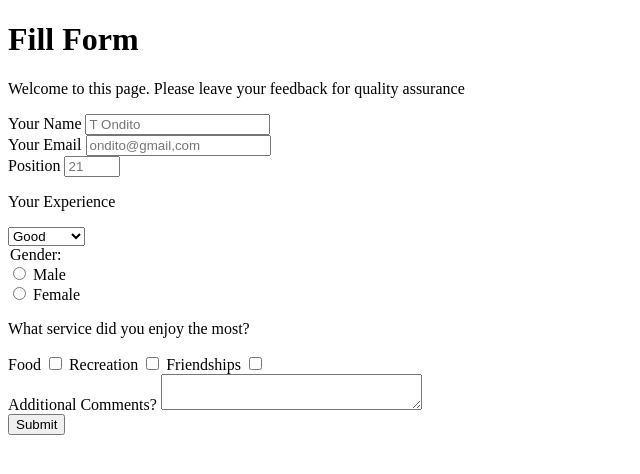
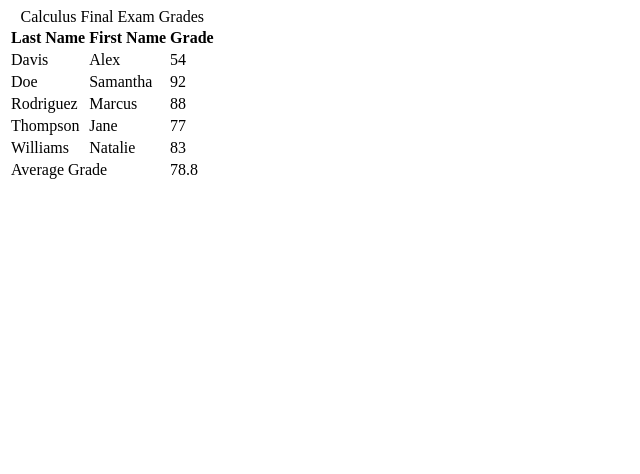
Before and after one commit to Maliph-Guye/Freecodecamp-projects, a plain HTML site: page index.html in a window 1280 px wide. Shown: the whole page, without its empty margins (0-640 px from the left). Drawn offline with Linux system fonts and the light colour scheme.

Commit message:
Students Marks form

```diff
--- a/index.html
+++ b/index.html
@@ -1,58 +1,61 @@
 <!DOCTYPE html>
 <html lang="en">
   <head>
+    <title>Calculus Final Exams Table</title>
     <meta charset="UTF-8" />
-    <title>Survey Form</title>
   </head>
-<h1 id="title">Fill Form</h1>
-<p id="description">Welcome to this page. Please leave your feedback for quality assurance</p>
-<form id="survey-form">
-<div>
-  <label id="name-label" for="name">Your Name</label>
-  <input type="text" id="name" name="name" required placeholder="T Ondito">
-</div>
-<div>
-  <label id="email-label" for="email">Your Email</label>
-  <input type="email" id="email" name="email" required placeholder="ondito@gmail,com">
-</div>
-<div>
-  <label id="number-label" for="number">Position</label>
-  <input type="number" id="number" name="position" min="10" max="56" placeholder="21">
-  </div>
-<div>
-  <p>Your Experience </p>
-  <select id="dropdown">
-    <option>Good</option>
-    <option>Bad</option>
-    <option>Poor</option>
-    <option>Excellent</option>
-  </select>
-</div>
-<div>
-  <legend>Gender:</legend>
+  <body>
+    <table>
+      <caption>
+        Calculus Final Exam Grades
+      </caption>
 
-    <input type="radio" id="male" name="gender" value="male">
-    <label for="male">Male</label><br>
+      <thead>
+        <tr>
+          <th>Last Name</th>
+          <th>First Name</th>
+          <th>Grade</th>
+        </tr>
+      </thead>
 
-    <input type="radio" id="female" name="gender" value="female">
-    <label for="female">Female</label><br>
-</div>
-<div>
-  <p>What service did you enjoy the most?</p>
-<label for="food">Food</label>
-<input type="checkbox" id="food" name="food" value="foods">
-<label for="recreation">Recreation</label>
-<input type="checkbox" id="recreation" name="recreation" value="recreation">
-<label for="friendships">Friendships</label>
-<input type="checkbox" id="friendships" name="friendships" value="friendships">
-</div>
-<div>
-  <label for="comments">Additional Comments?</label>
-        <textarea cols="30" rows="2" name="comments" id="comments"></textarea>
-</div>
-<div>
-<button id="submit">Submit</button>
-</div>
-</form>
-  <body></body>
+      <tbody>
+        <tr>
+          <td>Davis</td>
+          <td>Alex</td>
+          <td>54</td>
+        </tr>
+
+        <tr>
+          <td>Doe</td>
+          <td>Samantha</td>
+          <td>92</td>
+        </tr>
+
+        <tr>
+          <td>Rodriguez</td>
+          <td>Marcus</td>
+          <td>88</td>
+        </tr>
+
+        <tr>
+          <td>Thompson</td>
+          <td>Jane</td>
+          <td>77</td>
+        </tr>
+
+        <tr>
+          <td>Williams</td>
+          <td>Natalie</td>
+          <td>83</td>
+        </tr>
+      </tbody>
+
+      <tfoot>
+        <tr>
+          <td colspan="2">Average Grade</td>
+          <td>78.8</td>
+        </tr>
+      </tfoot>
+    </table>
+  </body>
 </html>
```
